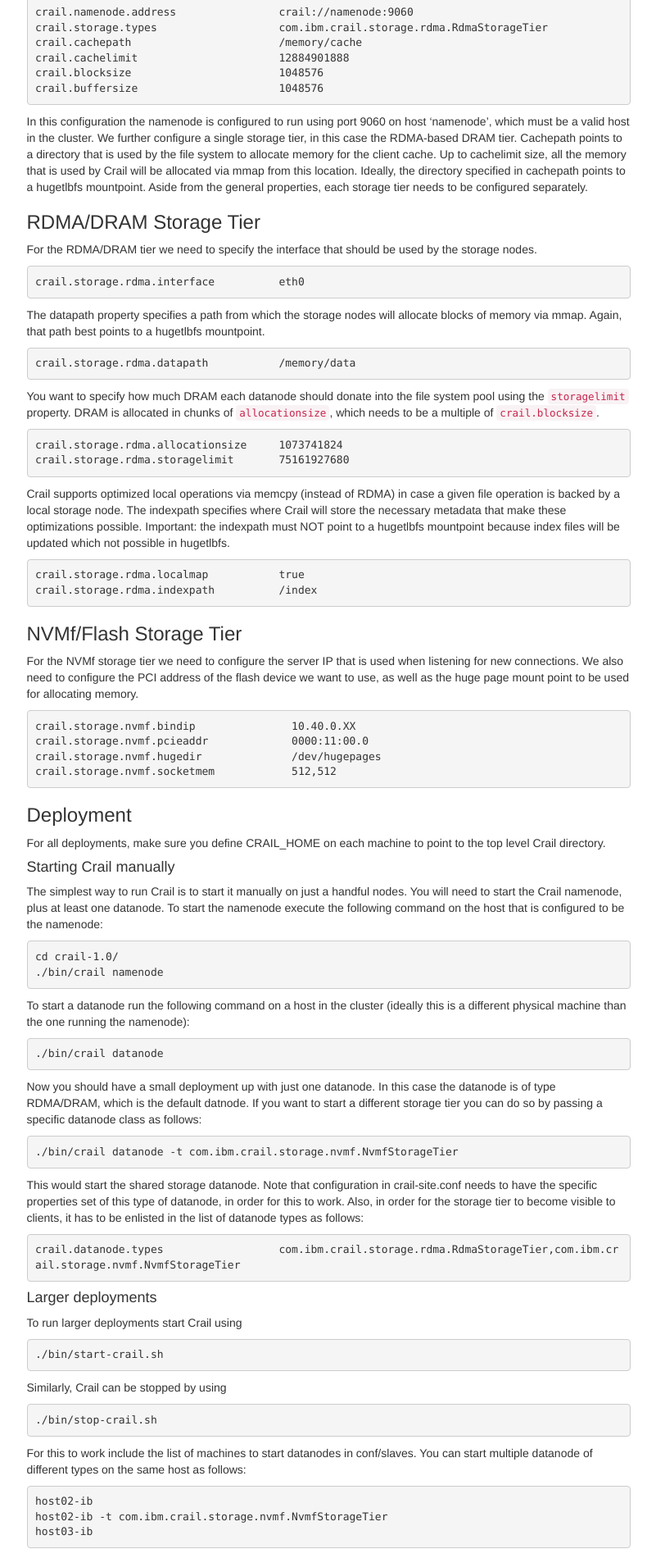
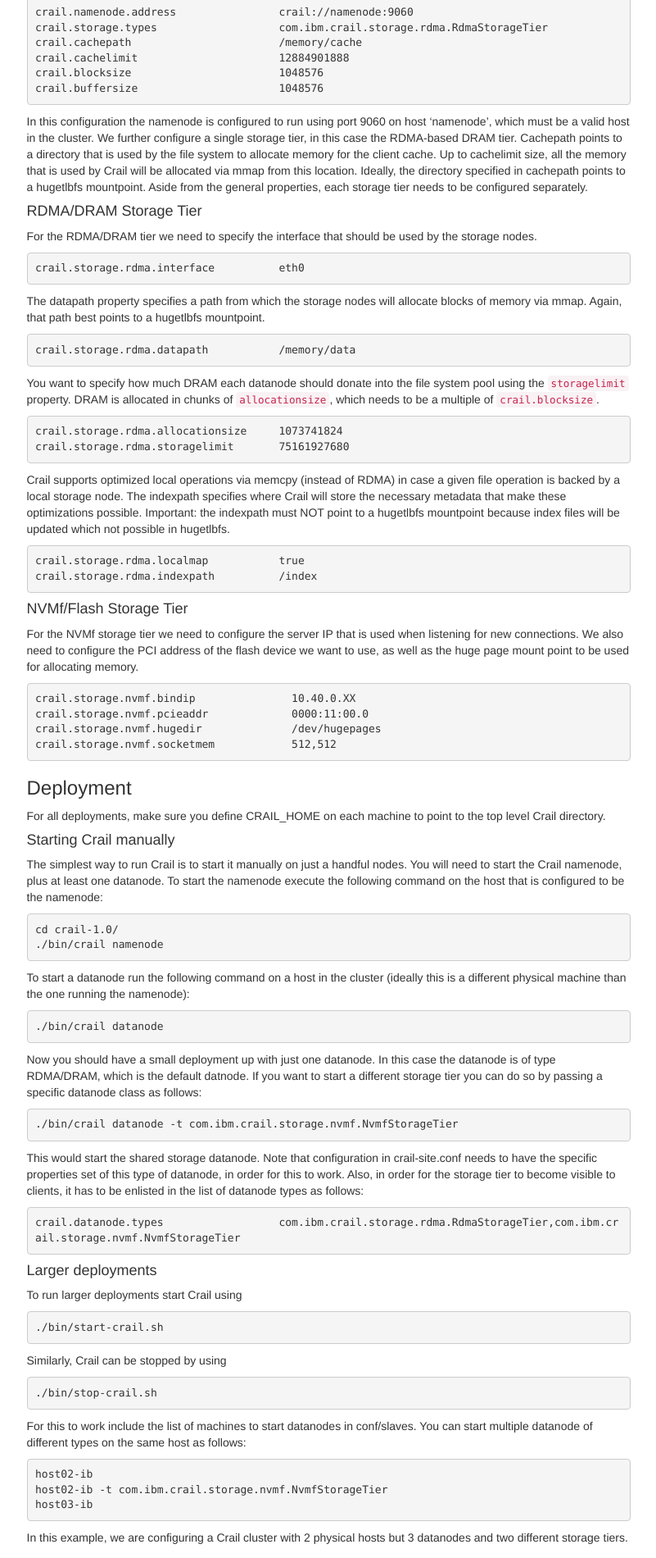
Before and after one commit to apache/incubator-crail-website, a Jekyll site: the page built from documentation/index.md, in a window 1280 px wide. Shown: the part 701-2601 px from the top of the page at 82% size, without its empty margins (239-1040 px from the left). Built offline with Jekyll 4.4.1, drawn with Linux system fonts in a browser that asks for light colours.

```diff
--- a/documentation/index.md
+++ b/documentation/index.md
@@ -40,7 +40,7 @@ There are a general file system properties and specific properties for the diffe
 
 In this configuration the namenode is configured to run using port 9060 on host 'namenode', which must be a valid host in the cluster. We further configure a single storage tier, in this case the RDMA-based DRAM tier. Cachepath points to a directory that is used by the file system to allocate memory for the client cache. Up to cachelimit size, all the memory that is used by Crail will be allocated via mmap from this location. Ideally, the directory specified in cachepath points to a hugetlbfs mountpoint. Aside from the general properties, each storage tier needs to be configured separately.
 
-### RDMA/DRAM Storage Tier
+#### RDMA/DRAM Storage Tier
 
 For the RDMA/DRAM tier we need to specify the interface that should be used by the storage nodes.
 
@@ -60,7 +60,7 @@ Crail supports optimized local operations via memcpy (instead of RDMA) in case a
     crail.storage.rdma.localmap           true
     crail.storage.rdma.indexpath          /index
 
-### NVMf/Flash Storage Tier
+#### NVMf/Flash Storage Tier
 
 For the NVMf storage tier we need to configure the server IP that is used when listening for new connections. We also need to configure the PCI address of the flash device we want to use, as well as the huge page mount point to be used for allocating memory.
 
```
